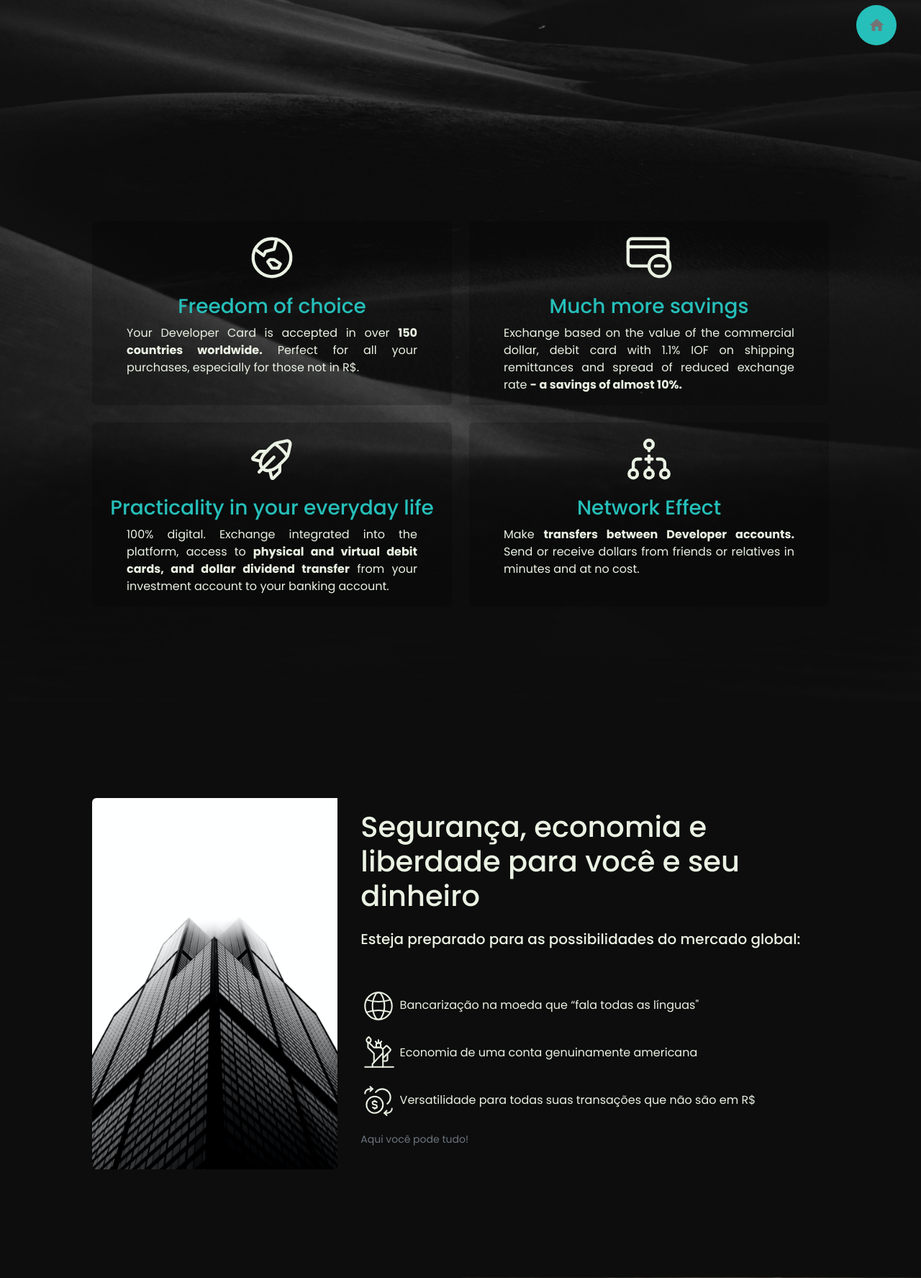
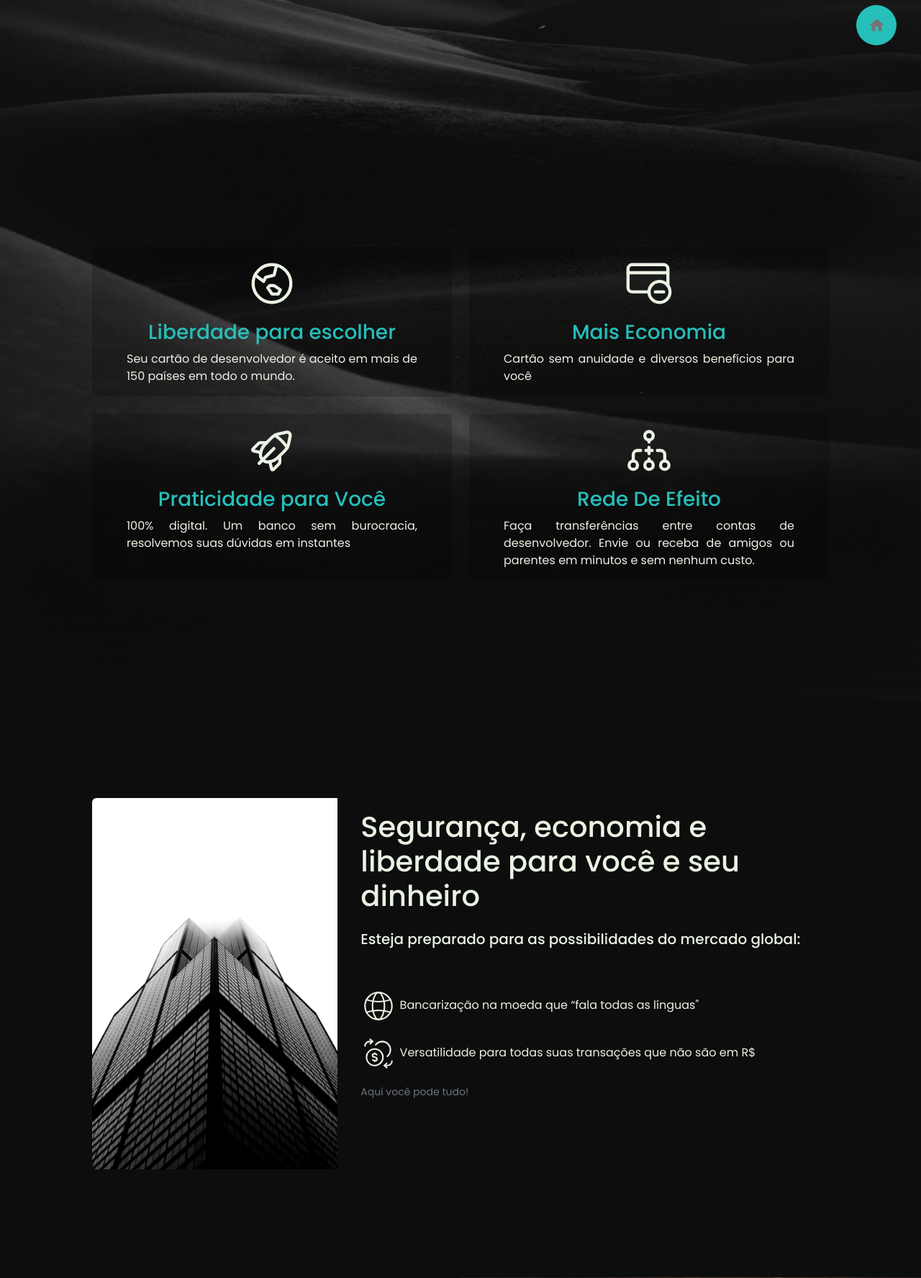
Before and after one commit to MatheusLTrindade/ProjetoIntegrador2, a Flask app: page / in a window 1280 px wide. Shown: the part 705-2481 px from the top of the page at 72% size. Run offline with Flask 2, Linux system fonts and the light colour scheme; parts of the project's set-up code (start-up, migrations or seed data) failed here and were passed over.

Commit message:
texto.atualizadoparte1

```diff
--- a/templates/home/home.html
+++ b/templates/home/home.html
@@ -67,9 +67,8 @@
                                 <path d="M3.951 7.96095L8 10.9999L9.005 9.00495L13 7.99995L14.182 3.27295" stroke="var(--honeydew)" stroke-width="1.5" stroke-linecap="round" stroke-linejoin="round"></path>
                             </svg>
                             <div class="card-body">
-                                <h3 class="card-title">Freedom of choice</h3>
-                                <p class="card-text">Your Developer Card is accepted in over <b>150 countries worldwide.</b>
-                                    Perfect for all your purchases, especially for those not in R$.</p>
+                                <h3 class="card-title">Liberdade para escolher</h3>
+                                <p class="card-text">Seu cartão de desenvolvedor é aceito em mais de 150 países em todo o mundo.
                                 </div>
                             </div>
                     </div>
@@ -82,10 +81,8 @@
                                 <path d="M19 16H15" stroke="var(--honeydew)" stroke-width="1.5" stroke-linecap="round" stroke-linejoin="round"></path>
                             </svg>
                             <div class="card-body">
-                                <h3 class="card-title">Much more savings</h3>
-                                <p class="card-text">Exchange based on the value of the commercial dollar,
-                                    debit card with 1.1% IOF on shipping remittances and spread of
-                                    reduced exchange rate <b>- a savings of almost 10%.</b></p>
+                                <h3 class="card-title">Mais Economia </h3>
+                                <p class="card-text">Cartão sem anuidade e diversos benefícios para você </p>
                             </div>
                         </div>
                     </div>
@@ -99,10 +96,8 @@
                                 <path d="M11 17.367L11.818 20.83C11.908 21.211 12.381 21.345 12.658 21.069L15.412 18.315C15.597 18.13 15.703 17.879 15.705 17.616L15.732 14.511" stroke="var(--honeydew)" stroke-width="1.5" stroke-linecap="round" stroke-linejoin="round"></path>
                             </svg>
                             <div class="card-body">
-                                <h3 class="card-title">Practicality in your everyday life</h3>
-                                <p class="card-text">100% digital. Exchange integrated into the platform, access to
-                                    <b>physical and virtual debit cards, and dollar dividend transfer</b>
-                                    from your investment account to your banking account.</p>
+                                <h3 class="card-title">Praticidade para Você</h3>
+                                <p class="card-text">100% digital. Um banco sem burocracia, resolvemos suas dúvidas em instantes
                                 </div>
                         </div>
                     </div>
@@ -121,9 +116,8 @@
                                 <path d="M10.5 11.9993L13.5 12.0007" stroke="var(--honeydew)" stroke-width="1.5" stroke-linecap="round" stroke-linejoin="round"></path>
                                 </svg>
                             <div class="card-body">
-                                <h3 class="card-title test">Network Effect</h3>
-                                <p class="card-text">Make <b>transfers between Developer accounts.</b> Send or receive
-                                    dollars from friends or relatives in minutes and at no cost.</p>
+                                <h3 class="card-title test">Rede De Efeito</h3>
+                                <p class="card-text">Faça transferências entre contas de desenvolvedor. Envie ou receba de amigos ou parentes em minutos e sem nenhum custo.
                             </div>
                         </div>
                     </div>
@@ -150,20 +144,6 @@
                                     </svg>
                                     Bancarização na moeda que “fala todas as línguas"
                                 </p>
-                                <p class="card-text">
-                                    <svg width="50" height="50" viewBox="0 0 24 24" fill="none" xmlns="http://www.w3.org/2000/svg">
-                                        <path d="M13.5006 8.06173V6.2476C13.5006 5.55696 12.9407 4.99708 12.2501 4.99708H11.7499C11.0593 4.99708 10.4994 5.55696 10.4994 6.2476V7.99833" stroke="var(--honeydew)" stroke-width="1" stroke-linecap="round" stroke-linejoin="round"></path>
-                                        <path d="M12 2.99625V4.99708" stroke="var(--honeydew)" stroke-width="1" stroke-linecap="round" stroke-linejoin="round"></path>
-                                        <path d="M11.1517 5.14922L9.99916 3.99667" stroke="var(--honeydew)" stroke-width="1" stroke-linecap="round" stroke-linejoin="round"></path>
-                                        <path d="M12.8489 5.14864L14.0008 3.99667" stroke="var(--honeydew)" stroke-width="1" stroke-linecap="round" stroke-linejoin="round"></path>
-                                        <path d="M22.0042 21.0037H2.99625" stroke="var(--honeydew)" stroke-width="1" stroke-linecap="round" stroke-linejoin="round"></path>
-                                        <path d="M15.0196 14.9904L19.7103 10.2998C20.101 9.90908 20.101 9.27565 19.7103 8.88496L18.1163 7.29093C17.7286 6.90322 17.101 6.89984 16.7092 7.28336L14.8127 9.13908" stroke="var(--honeydew)" stroke-width="1" stroke-linecap="round" stroke-linejoin="round"></path>
-                                        <path fill-rule="evenodd" clip-rule="evenodd" d="M4.43619 2.05652L5.4973 0.995415L6.5584 2.05652C7.14443 2.64255 7.14443 3.59269 6.5584 4.17872V4.17872C5.97237 4.76475 5.02222 4.76475 4.43619 4.17872V4.17872C3.85016 3.59269 3.85016 2.64255 4.43619 2.05652V2.05652Z" stroke="var(--honeydew)" stroke-width="1" stroke-linecap="round" stroke-linejoin="round"></path>
-                                        <path d="M7.99832 21.0037V19.0029L15.0012 11.5908" stroke="var(--honeydew)" stroke-width="1" stroke-linecap="round" stroke-linejoin="round"></path>
-                                        <path d="M15.0013 17.0021H17.0021C17.5546 17.0021 18.0025 16.5542 18.0025 16.0017V12" stroke="var(--honeydew)" stroke-width="1" stroke-linecap="round" stroke-linejoin="round"></path>
-                                        <path d="M8.99875 17.9441V12L4.99709 7.99833V4.99708H5.9975L8.99875 7.99833H13.0004C14.1054 7.99833 15.0013 8.89414 15.0013 9.99917V21.0037" stroke="var(--honeydew)" stroke-width="1" stroke-linecap="round" stroke-linejoin="round"></path>
-                                    </svg>
-                                    Economia de uma conta genuinamente americana
                                 </p>
                                 <p class="card-text">
                                     <svg width="50" height="50" viewBox="0 0 24 24" fill="none" xmlns="http://www.w3.org/2000/svg">
@@ -191,7 +171,8 @@
 
             <section class="home4" id="4">
                 <div class="home-left">
-                    <h1><b>PARE</b><br><span> de focar no dinheiro, conquiste sua independência financeira!</span></h1>
+                    <h1><b>PARE</b><br><span>
+                         de focar no dinheiro, conquiste sua independência financeira!</span></h1>
                     <h5>Aqui no JM Bank, seu dinheiro trabalha para você.</h5>
                     <p><small>Abra agora sua conta bancária no banco mais amada pelos desenvolvedores.</small></p>
                     <a href="/open_account" class="home-btn">Criar conta</a>
```
